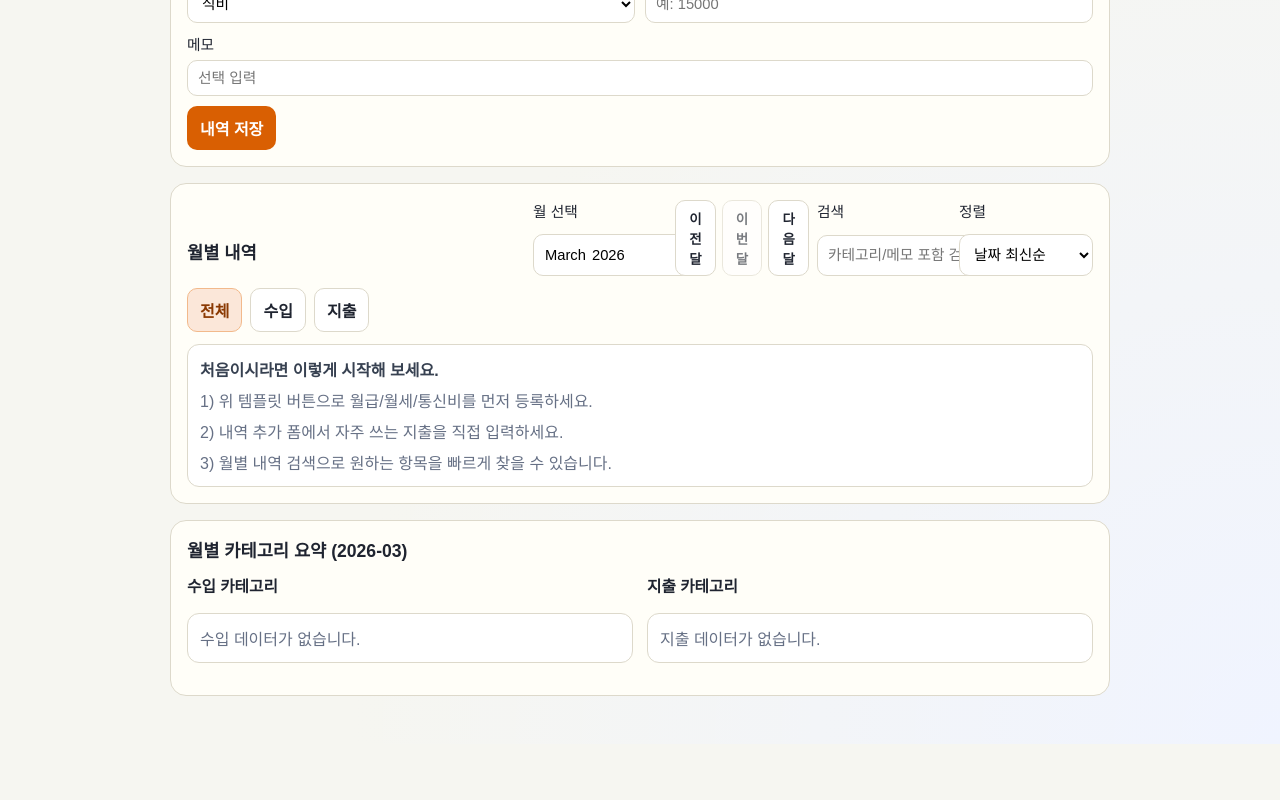
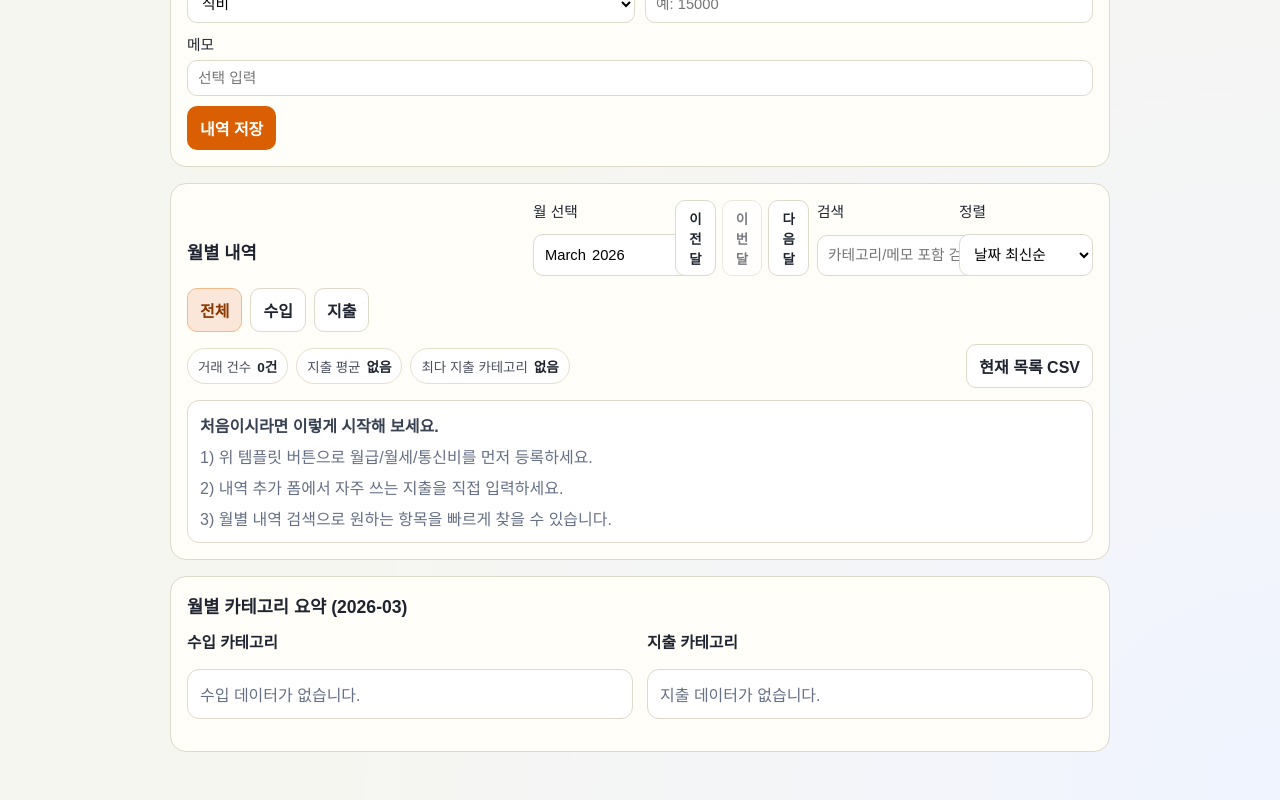
Before and after one commit to devori/lab, a Next.js app in the folder apps/lab-web/: page / in a window 1280 px wide. Shown: the part 1198-1998 px from the top of the page. Before the commit the page ends 1942 px from the top, so only its background shows below. Built offline with nearby package versions, Linux system fonts and the light colour scheme.

Commit message:
feat(lab-web): iteration6 monthly stats and csv export

```diff
--- a/apps/lab-web/app/globals.css
+++ b/apps/lab-web/app/globals.css
@@ -400,6 +400,39 @@ button.danger:hover {
   color: #8a3902;
 }
 
+.monthly-meta-row {
+  margin-top: 12px;
+  display: flex;
+  gap: 10px;
+  align-items: center;
+  justify-content: space-between;
+  flex-wrap: wrap;
+}
+
+.quick-stats {
+  display: flex;
+  gap: 8px;
+  flex-wrap: wrap;
+}
+
+.stat-chip {
+  margin: 0;
+  padding: 7px 10px;
+  border: 1px solid #e8decc;
+  border-radius: 999px;
+  background: #fff;
+  display: flex;
+  align-items: center;
+  gap: 6px;
+  font-size: 0.84rem;
+  color: #4a4f5c;
+}
+
+.stat-chip strong {
+  color: #1f2430;
+  font-size: 0.85rem;
+}
+
 .tx-list {
   list-style: none;
   margin: 12px 0 0;
@@ -546,4 +579,8 @@ button.danger:hover {
   .category-summary-grid {
     grid-template-columns: 1fr;
   }
+
+  .monthly-meta-row {
+    align-items: stretch;
+  }
 }
--- a/apps/lab-web/app/page.tsx
+++ b/apps/lab-web/app/page.tsx
@@ -12,9 +12,9 @@ import {
   getTodayDate,
   getTypeLabel,
   mergeTransactions,
-  parseMonthlyBudgets,
+  parseMonthlyBudgetsWithRecovery,
   parseImportTransactions,
-  parseTransactions,
+  parseTransactionsWithRecovery,
   shiftMonthKey,
   sortTransactions,
   STORAGE_KEY,
@@ -88,27 +88,50 @@ function createId(): string {
 }
 
 export default function HomePage() {
-  const [transactions, setTransactions] = useState<Transaction[]>(() => {
+  const [initialStorageLoad] = useState(() => {
     if (typeof window === 'undefined') {
-      return [];
+      return {
+        transactions: [] as Transaction[],
+        monthlyBudgets: {} as MonthlyBudgetMap,
+        recoveredTransactions: false,
+        recoveredBudgets: false
+      };
     }
 
-    return parseTransactions(window.localStorage.getItem(STORAGE_KEY));
+    const transactionsResult = parseTransactionsWithRecovery(window.localStorage.getItem(STORAGE_KEY));
+    const budgetResult = parseMonthlyBudgetsWithRecovery(window.localStorage.getItem(BUDGET_STORAGE_KEY));
+
+    return {
+      transactions: transactionsResult.data,
+      monthlyBudgets: budgetResult.data,
+      recoveredTransactions: transactionsResult.recovered,
+      recoveredBudgets: budgetResult.recovered
+    };
   });
-  const [monthlyBudgets, setMonthlyBudgets] = useState<MonthlyBudgetMap>(() => {
-    if (typeof window === 'undefined') {
-      return {};
+  const [transactions, setTransactions] = useState<Transaction[]>(initialStorageLoad.transactions);
+  const [monthlyBudgets, setMonthlyBudgets] = useState<MonthlyBudgetMap>(initialStorageLoad.monthlyBudgets);
+  const initialRecoveryNotice = useMemo(() => {
+    if (!initialStorageLoad.recoveredTransactions && !initialStorageLoad.recoveredBudgets) {
+      return null;
     }
 
-    return parseMonthlyBudgets(window.localStorage.getItem(BUDGET_STORAGE_KEY));
-  });
+    const recoveredTargets = [
+      initialStorageLoad.recoveredTransactions ? '거래 내역' : '',
+      initialStorageLoad.recoveredBudgets ? '월별 예산' : ''
+    ].filter(Boolean);
+
+    return {
+      tone: 'error' as NoticeTone,
+      message: `손상된 저장 데이터(${recoveredTargets.join(', ')})를 복구해 유효 항목만 불러왔습니다.`
+    };
+  }, [initialStorageLoad.recoveredTransactions, initialStorageLoad.recoveredBudgets]);
   const [selectedMonth, setSelectedMonth] = useState<string>(getCurrentMonthKey());
   const [budgetDrafts, setBudgetDrafts] = useState<Record<string, string>>({});
   const [filter, setFilter] = useState<TransactionFilter>('all');
   const [editingId, setEditingId] = useState<string | null>(null);
   const [formState, setFormState] = useState<TransactionFormState>(createEmptyForm('expense'));
   const [formErrors, setFormErrors] = useState<FormErrors>({});
-  const [notice, setNotice] = useState<{ tone: NoticeTone; message: string } | null>(null);
+  const [notice, setNotice] = useState<{ tone: NoticeTone; message: string } | null>(initialRecoveryNotice);
   const [importFile, setImportFile] = useState<File | null>(null);
   const [importMode, setImportMode] = useState<ImportMode>('merge');
   const [searchText, setSearchText] = useState<string>('');
@@ -226,6 +249,31 @@ export default function HomePage() {
     () => getMonthlyCategorySummary(transactions, selectedMonth, 'expense'),
     [transactions, selectedMonth]
   );
+  const monthlyQuickStats = useMemo(() => {
+    const expenseTransactions = monthlyTransactions.filter((item) => item.type === 'expense');
+    const totalExpense = expenseTransactions.reduce((sum, item) => sum + item.amount, 0);
+    const avgExpense = expenseTransactions.length > 0 ? Math.round(totalExpense / expenseTransactions.length) : 0;
+    const categoryTotals = expenseTransactions.reduce<Map<string, number>>((acc, item) => {
+      acc.set(item.category, (acc.get(item.category) ?? 0) + item.amount);
+      return acc;
+    }, new Map());
+
+    const topExpenseCategory = Array.from(categoryTotals.entries()).sort((a, b) => {
+      if (b[1] === a[1]) {
+        return a[0].localeCompare(b[0]);
+      }
+      return b[1] - a[1];
+    })[0];
+
+    return {
+      transactionCount: monthlyTransactions.length,
+      avgExpense,
+      expenseCount: expenseTransactions.length,
+      topExpenseCategory: topExpenseCategory
+        ? `${topExpenseCategory[0]} (${formatKRW(topExpenseCategory[1])})`
+        : '없음'
+    };
+  }, [monthlyTransactions]);
 
   const resetForm = (type: TransactionType = 'expense') => {
     setFormState(createEmptyForm(type));
@@ -436,6 +484,42 @@ export default function HomePage() {
 
     URL.revokeObjectURL(url);
     setNotice({ tone: 'success', message: 'JSON 내보내기를 완료했습니다.' });
+  };
+
+  const exportMonthlyCsv = () => {
+    if (monthlyTransactions.length === 0) {
+      setNotice({ tone: 'error', message: 'CSV로 내보낼 월별 내역이 없습니다.' });
+      return;
+    }
+
+    const escapeCsvField = (value: string | number) => {
+      const normalized = String(value).replaceAll('"', '""');
+      return /[",\n]/.test(normalized) ? `"${normalized}"` : normalized;
+    };
+
+    const rows = [
+      ['날짜', '구분', '카테고리', '금액', '메모'],
+      ...monthlyTransactions.map((item) => [
+        item.date,
+        getTypeLabel(item.type),
+        item.category,
+        String(item.amount),
+        item.memo
+      ])
+    ];
+
+    const payload = `\uFEFF${rows.map((row) => row.map(escapeCsvField).join(',')).join('\n')}`;
+    const blob = new Blob([payload], { type: 'text/csv;charset=utf-8' });
+    const url = URL.createObjectURL(blob);
+    const anchor = document.createElement('a');
+    const stamp = new Date().toISOString().slice(0, 10);
+
+    anchor.href = url;
+    anchor.download = `ledger-monthly-${selectedMonth}-${stamp}.csv`;
+    anchor.click();
+
+    URL.revokeObjectURL(url);
+    setNotice({ tone: 'success', message: `${selectedMonth} 현재 목록 CSV 내보내기를 완료했습니다.` });
   };
 
   const importTransactions = async () => {
@@ -819,6 +903,28 @@ export default function HomePage() {
           ))}
         </div>
 
+        <div className="monthly-meta-row">
+          <div className="quick-stats" aria-label="월별 빠른 통계">
+            <p className="stat-chip">
+              <span>거래 건수</span>
+              <strong>{monthlyQuickStats.transactionCount}건</strong>
+            </p>
+            <p className="stat-chip">
+              <span>지출 평균</span>
+              <strong>
+                {monthlyQuickStats.expenseCount > 0 ? formatKRW(monthlyQuickStats.avgExpense) : '없음'}
+              </strong>
+            </p>
+            <p className="stat-chip">
+              <span>최다 지출 카테고리</span>
+              <strong>{monthlyQuickStats.topExpenseCategory}</strong>
+            </p>
+          </div>
+          <button type="button" className="ghost" onClick={exportMonthlyCsv}>
+            현재 목록 CSV
+          </button>
+        </div>
+
         <ul className="tx-list">
           {monthlyTransactions.length === 0 ? (
             transactions.length === 0 ? (
--- a/apps/lab-web/lib/ledger.ts
+++ b/apps/lab-web/lib/ledger.ts
@@ -19,6 +19,11 @@ export const EMPTY_SUMMARY: MonthlySummary = {
   expense: 0,
   balance: 0
 };
+
+export interface ParseResult<T> {
+  data: T;
+  recovered: boolean;
+}
 
 export function getCurrentMonthKey(): string {
   const now = new Date();
@@ -48,41 +53,55 @@ export function shiftMonthKey(monthKey: string, offset: number): string {
 }
 
 export function parseTransactions(raw: string | null): Transaction[] {
+  return parseTransactionsWithRecovery(raw).data;
+}
+
+export function parseTransactionsWithRecovery(raw: string | null): ParseResult<Transaction[]> {
   if (!raw) {
-    return [];
+    return { data: [], recovered: false };
   }
 
   try {
     const parsed: unknown = JSON.parse(raw);
     if (!Array.isArray(parsed)) {
-      return [];
+      return { data: [], recovered: true };
     }
 
-    return parsed.filter(isValidTransaction).sort(sortTransactions);
+    const validItems = parsed.filter(isValidTransaction).sort(sortTransactions);
+    return {
+      data: validItems,
+      recovered: validItems.length !== parsed.length
+    };
   } catch {
-    return [];
+    return { data: [], recovered: true };
   }
 }
 
 export function parseMonthlyBudgets(raw: string | null): MonthlyBudgetMap {
+  return parseMonthlyBudgetsWithRecovery(raw).data;
+}
+
+export function parseMonthlyBudgetsWithRecovery(raw: string | null): ParseResult<MonthlyBudgetMap> {
   if (!raw) {
-    return {};
+    return { data: {}, recovered: false };
   }
 
   try {
     const parsed: unknown = JSON.parse(raw);
     if (!parsed || typeof parsed !== 'object' || Array.isArray(parsed)) {
-      return {};
+      return { data: {}, recovered: true };
     }
 
-    return Object.entries(parsed).reduce<MonthlyBudgetMap>((acc, [monthKey, value]) => {
+    const validEntries = Object.entries(parsed).reduce<MonthlyBudgetMap>((acc, [monthKey, value]) => {
       if (/^\d{4}-\d{2}$/.test(monthKey) && typeof value === 'number' && Number.isFinite(value) && value > 0) {
         acc[monthKey] = Math.floor(value);
       }
       return acc;
     }, {});
+    const recovered = Object.keys(validEntries).length !== Object.keys(parsed).length;
+    return { data: validEntries, recovered };
   } catch {
-    return {};
+    return { data: {}, recovered: true };
   }
 }
 
```
